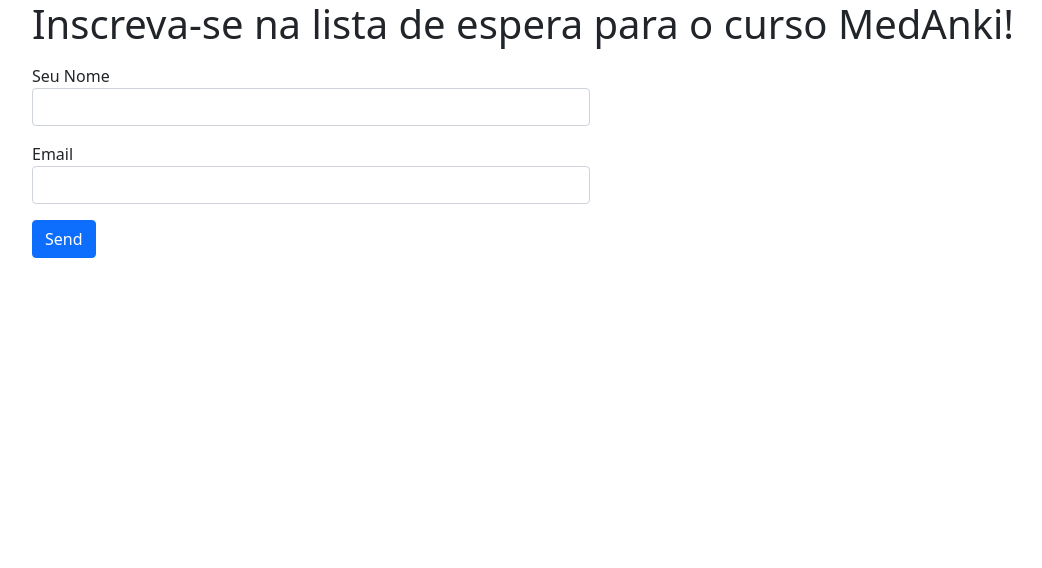
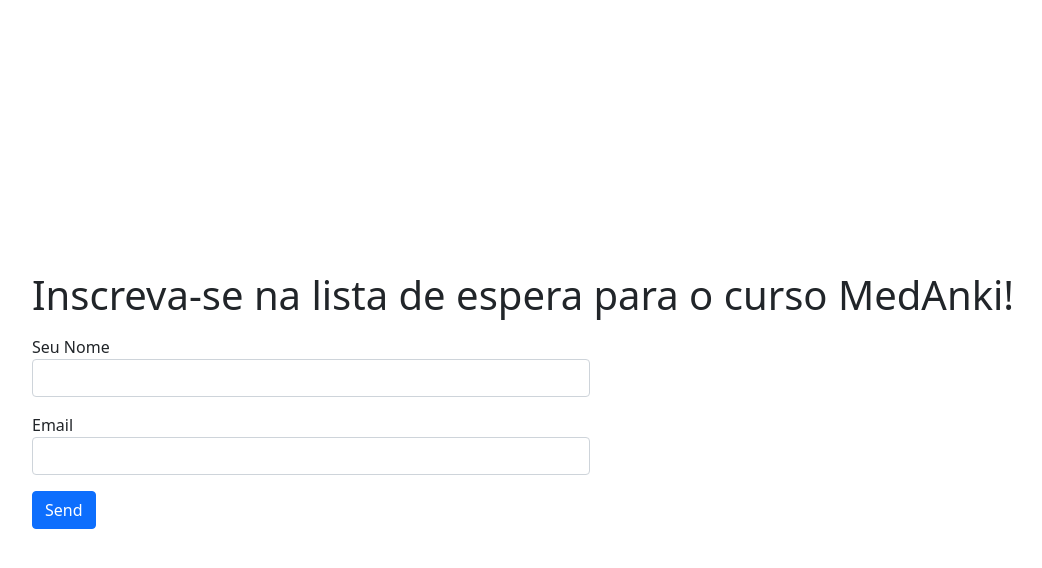
Before and after one commit to alvarolds/site, a plain HTML site: page index.html in a window 1280 px wide. Shown: the whole page, without its empty margins (50-1092 px from the left). Drawn offline with nearby package versions, Linux system fonts and the light colour scheme.

Commit message:
Update index.html

```diff
--- a/index.html
+++ b/index.html
@@ -9,7 +9,22 @@
     <link href="https://cdn.jsdelivr.net/npm/bootstrap@5.1.1/dist/css/bootstrap.min.css" rel="stylesheet" integrity="sha384-F3w7mX95PdgyTmZZMECAngseQB83DfGTowi0iMjiWaeVhAn4FJkqJByhZMI3AhiU" crossorigin="anonymous">
 
     <title>Hello, world!</title>
+
+      <style>
+      /* Estilos personalizados para centralizar o conteúdo */
+      html, body {
+        height: 100%;
+      }
+
+      body {
+        display: flex;
+        align-items: center;
+        justify-content: center;
+      }
+    </style>
   </head>
+
+
   <body>
     <div class="container">
         <h1>Inscreva-se na lista de espera para o curso MedAnki!</h1>
```
